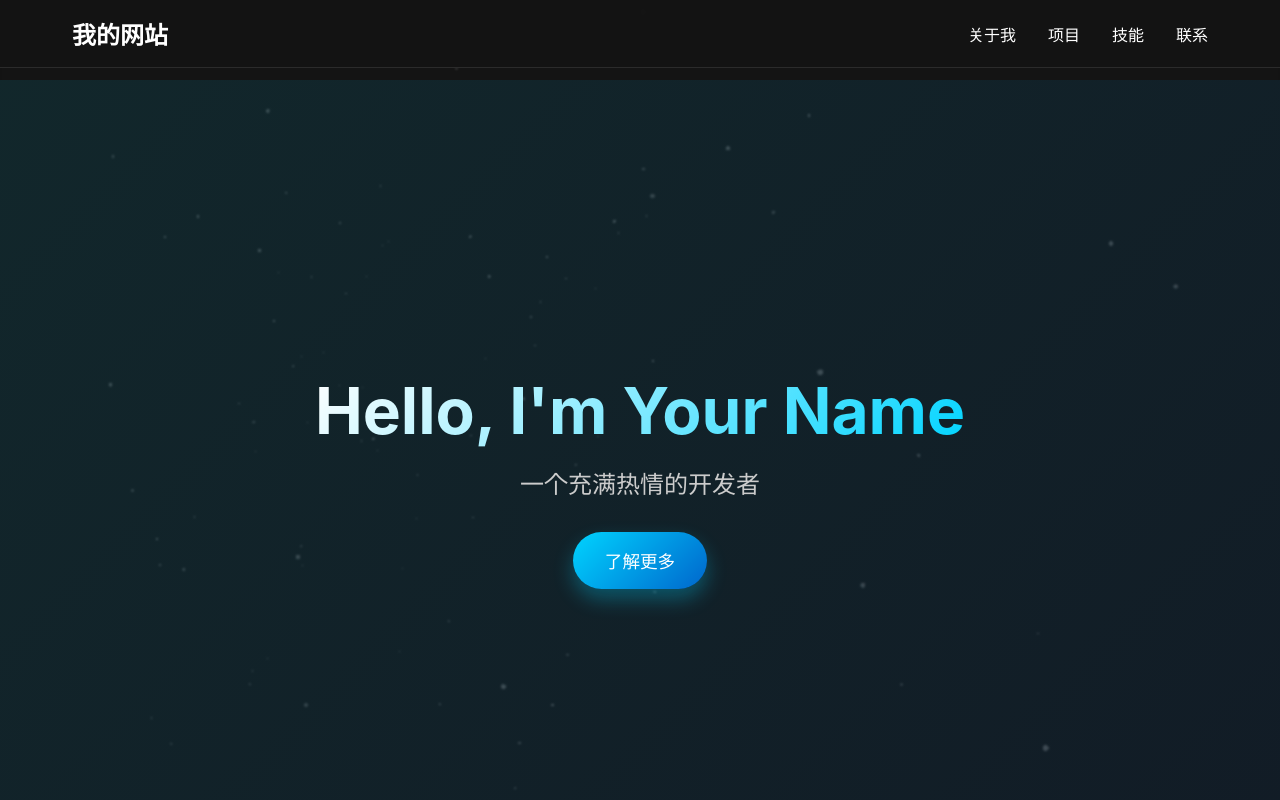
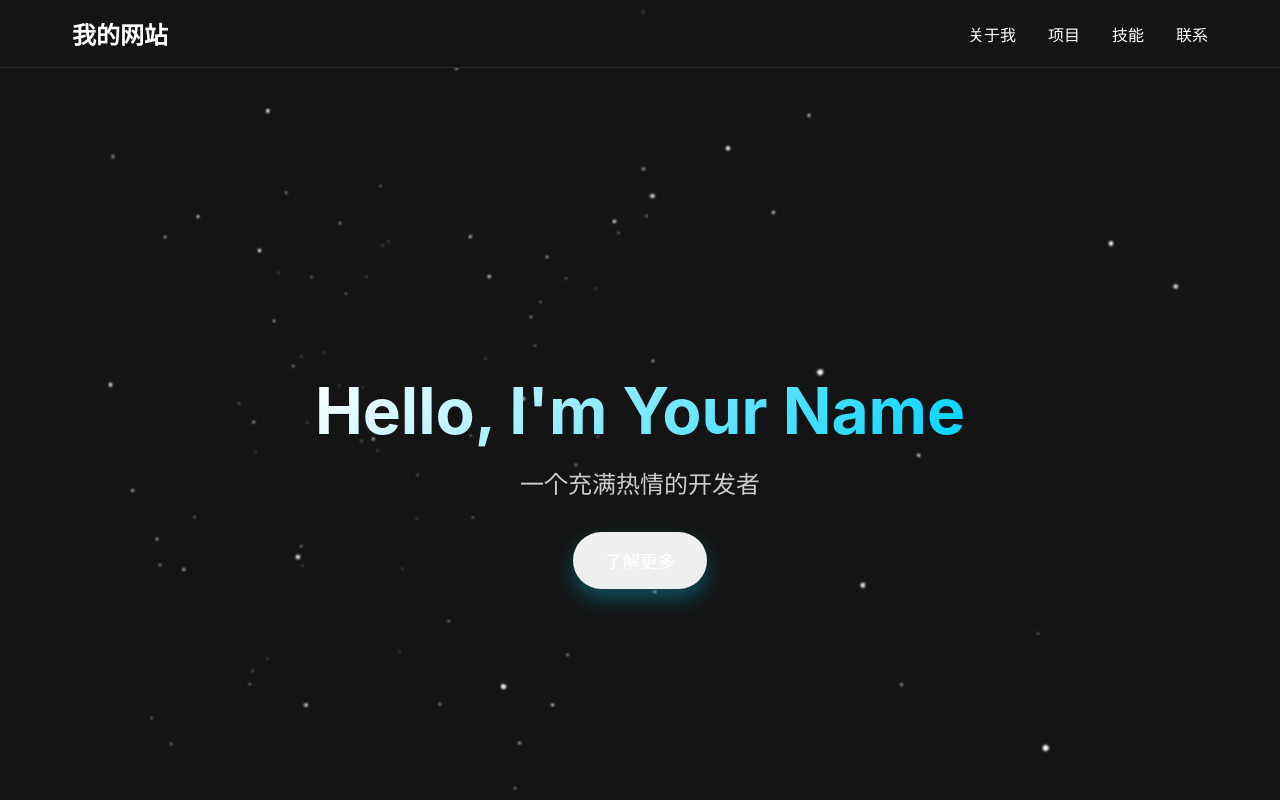
Before and after one commit to zzzzzin365/Sleeping_personalwebsite, a React (Create React App) app: page / in a window 1280 px wide. Shown: the top 800 px of the page. Built offline with nearby package versions, Linux system fonts and the light colour scheme; a web font is replaced by a local one.

Commit message:
Update App.css

```diff
--- a/src/App.css
+++ b/src/App.css
@@ -51,7 +51,6 @@ body {
 .content-overlay {
   position: relative;
   z-index: 2;
-  background: rgba(20, 20, 20, 0.8);
   backdrop-filter: blur(1px);
 }
 
@@ -95,7 +94,7 @@ body {
 }
 
 .nav-links a:hover {
-  color: #00d4ff;
+
 }
 
 .nav-links a::after {
@@ -105,7 +104,7 @@ body {
   left: 0;
   width: 0;
   height: 2px;
-  background: #00d4ff;
+
   transition: width 0.3s ease;
 }
 
@@ -125,7 +124,7 @@ body {
   align-items: center;
   justify-content: center;
   text-align: center;
-  background: linear-gradient(135deg, rgba(0, 212, 255, 0.1) 0%, rgba(0, 100, 200, 0.1) 100%);
+
 }
 
 .hero-content h1 {
@@ -144,7 +143,7 @@ body {
 }
 
 .cta-button {
-  background: linear-gradient(135deg, #00d4ff 0%, #0066cc 100%);
+
   color: white;
   border: none;
   padding: 1rem 2rem;
```
